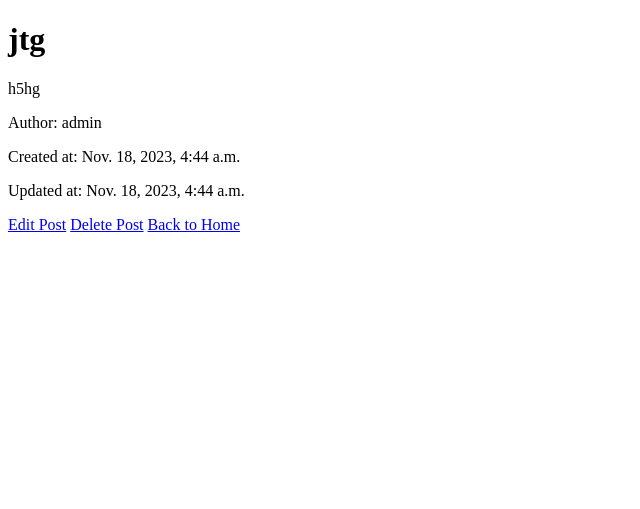
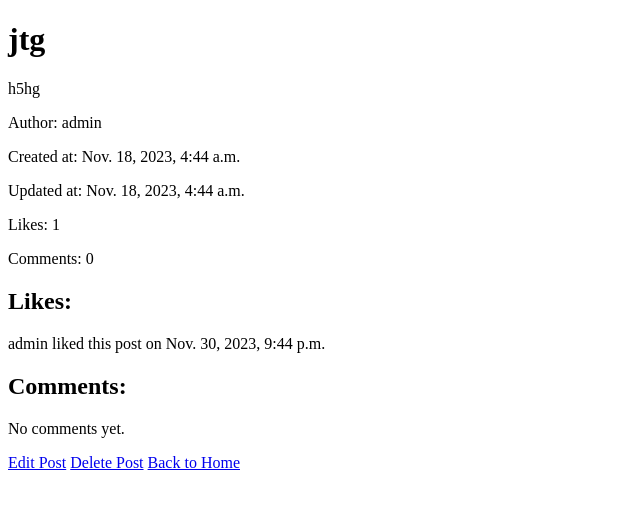
Before and after one commit to S1rDrifFlU/JaiMa-project, a Django app: page /post/4/ in a window 1280 px wide. Shown: the part 88-597 px from the top of the page, without its empty margins (0-640 px from the left). Run offline with Django 4.2, Linux system fonts and the light colour scheme; data comes from the database, SQL or seed files in the repository; both versions use the stored data as it was after the commit.

Commit message:
"likes and comments"

```diff
--- a/JaiMa/settings.py
+++ b/JaiMa/settings.py
@@ -124,4 +124,4 @@ STATIC_URL = 'static/'
 DEFAULT_AUTO_FIELD = 'django.db.models.BigAutoField'
 
 
-SIGNOUT_REDIRECT_URL = 'home'
+LOGIN_URL='/signin'
--- a/JaiMaApp/admin.py
+++ b/JaiMaApp/admin.py
@@ -1,4 +1,6 @@
 from django.contrib import admin
-from .models import BlogPost
+from .models import BlogPost,Like,Comment
 # Register your models here.
 admin.site.register(BlogPost)
+admin.site.register(Like)
+admin.site.register(Comment)
--- a/JaiMaApp/models.py
+++ b/JaiMaApp/models.py
@@ -8,6 +8,18 @@ class BlogPost(models.Model):
     created_at = models.DateTimeField(auto_now_add=True)
     updated_at = models.DateTimeField(auto_now=True)
 
+class Like(models.Model):
+    user = models.ForeignKey(User, on_delete=models.CASCADE)
+    post = models.ForeignKey(BlogPost, on_delete=models.CASCADE)
+    created_at = models.DateTimeField(auto_now_add=True)
+
+class Comment(models.Model):
+    user = models.ForeignKey(User, on_delete=models.CASCADE)
+    post = models.ForeignKey(BlogPost, on_delete=models.CASCADE)
+    content = models.TextField()
+    created_at = models.DateTimeField(auto_now_add=True)
+    updated_at = models.DateTimeField(auto_now=True)
+
 class UserProfile(models.Model):
     user = models.OneToOneField(User, on_delete=models.CASCADE)
     # Add additional fields for the user profile if needed
--- a/JaiMaApp/templates/JaiMaApp/base.html
+++ b/JaiMaApp/templates/JaiMaApp/base.html
@@ -10,7 +10,10 @@
             <li><a href="{% url 'home' %}">Home</a></li>
             {% if user.is_authenticated %}
                 <li><a href="{% url 'user_profile' %}">Profile</a></li>
-                <li><a href="{% url 'signout' %}">Logout</a></li>
+                <form action="{% url 'signout' %}" method="post">
+                    {% csrf_token %}
+                    <button class="btn btn-danger" type="submit">Logout</button>
+                </form>
             {% else %}
                 <li><a href="{% url 'signup' %}">Sign Up</a></li>
                 <li><a href="{% url 'signin' %}">Sign In</a></li>
--- a/JaiMaApp/templates/JaiMaApp/post_detail.html
+++ b/JaiMaApp/templates/JaiMaApp/post_detail.html
@@ -7,6 +7,25 @@
   <p>Created at: {{ post.created_at }}</p>
   <p>Updated at: {{ post.updated_at }}</p>
 
+  <p>Likes: {{ likes.count }}</p>
+
+  <!-- Display Comments Count -->
+  <p>Comments: {{ comments.count }}</p>
+
+  <h2>Likes:</h2>
+  {% for like in likes %}
+    <p>{{ like.user.username }} liked this post on {{ like.created_at }}</p>
+  {% empty %}
+    <p>No likes yet.</p>
+  {% endfor %}
+
+  <h2>Comments:</h2>
+  {% for comment in comments %}
+    <p>{{ comment.user.username }} commented on {{ comment.created_at }}: {{ comment.content }}</p>
+  {% empty %}
+    <p>No comments yet.</p>
+  {% endfor %}
+
   <a href="{% url 'post_update' post.pk %}">Edit Post</a>
   <a href="{% url 'post_delete' post.pk %}">Delete Post</a>
   <a href="{% url 'home' %}">Back to Home</a>
--- a/JaiMaApp/urls.py
+++ b/JaiMaApp/urls.py
@@ -1,6 +1,6 @@
 from django.urls import path,include
 from django.contrib.auth import views as auth_views
-from .views import home, profile,signin,signup,signout,user_profile,search_posts,search_posts_live,post_create,post_delete,post_detail,post_edit
+from .views import add_comment, home, post_comments, profile, set_like,signin,signup,signout,user_profile,search_posts,search_posts_live,post_create,post_delete,post_detail,post_edit
 
 urlpatterns = [
     path('', home, name='home'),
@@ -15,7 +15,9 @@ urlpatterns = [
     path('post/new/', post_create, name='post_create'),
     path('post/<int:pk>/edit/', post_edit, name='post_update'),
     path('post/<int:pk>/delete/', post_delete, name='post_delete'),
-    path('signout/', auth_views.LogoutView.as_view(next_page='home'), name='signout'),
-    path('accounts/', include(('django.contrib.auth.urls', 'auth'), namespace='auth')),
+    path('signout', signout,name="signout"),
+    path('set_like/<int:post_id>/', set_like, name='set_like'),
+    path('post/<int:pk>/comments/', post_comments, name='post_comments'),
+    path('post/<int:post_id>/add_comment/', add_comment, name='add_comment'),
     # Add other URLs as needed
 ]
--- a/JaiMaApp/views.py
+++ b/JaiMaApp/views.py
@@ -1,24 +1,28 @@
-from .models import BlogPost
+from .models import BlogPost, Like, Comment
 from django.shortcuts import render, redirect,get_object_or_404
 from django.http import JsonResponse
 
 from django.contrib.auth import login, authenticate,logout
-from .forms import SignUpForm, SignInForm,AuthenticationForm
+from .forms import CommentForm, SignUpForm, SignInForm,AuthenticationForm
 from django.contrib.auth.decorators import login_required
 from django.urls import reverse
 from .models import BlogPost
 from .forms import BlogPostForm
 
-@login_required
 def home(request):
     posts = BlogPost.objects.all()
 
-    # Check if the request user is the author of each post
     for post in posts:
+        # Check if the request user is the author of each post
         post.is_author = post.author == request.user
+
+        # Retrieve likes and comments for each post
+        post.likes = Like.objects.filter(post=post).count()
+        post.comments = Comment.objects.filter(post=post).count()
 
     return render(request, 'JaiMaApp/home.html', {'posts': posts})
 
+@login_required
 def profile(request):
     # Add logic to fetch user profile information
     return render(request, 'JaiMaApp/profile.html')
@@ -49,9 +53,7 @@ def signin(request):
 def user_profile(request):
     # Retrieve the user's username
     username = request.user.username
-
-    # Retrieve the user's blog posts
-    blog_posts = BlogPost.objects.filter(author=request.user)
+    blog_posts = BlogPost.objects.filter(author=request.user).prefetch_related('like_set', 'comment_set')
 
     context = {
         'username': username,
@@ -60,6 +62,7 @@ def user_profile(request):
 
     return render(request, 'JaiMaApp/user_profile.html', context)
 
+@login_required
 def signout(request):
     logout(request)
     return redirect('home')
@@ -83,7 +86,12 @@ def search_posts_live(request):
 
 def post_detail(request, pk):
     post = get_object_or_404(BlogPost, pk=pk)
-    return render(request, 'JaiMaApp/post_detail.html', {'post': post})
+
+    # Retrieve likes and comments for the post
+    likes = Like.objects.filter(post=post)
+    comments = Comment.objects.filter(post=post)
+
+    return render(request, 'JaiMaApp/post_detail.html', {'post': post, 'likes': likes, 'comments': comments})
 
 @login_required
 def post_create(request):
@@ -123,3 +131,43 @@ def post_delete(request, pk):
         return redirect('home')
 
     return render(request, 'JaiMaApp/post_confirm_delete.html', {'post': post})
+
+@login_required
+def set_like(request, post_id):
+    post = get_object_or_404(BlogPost, pk=post_id)
+    existing_like = Like.objects.filter(user=request.user, post=post).first()
+
+    if existing_like:
+        existing_like.delete()
+    else:
+        Like.objects.create(user=request.user, post=post)
+
+    referring_page = request.META.get('HTTP_REFERER')
+
+    # Use a default URL in case the referring page is not available
+    redirect_url = referring_page or reverse('home')
+
+    return redirect(redirect_url)
+
+def post_comments(request, pk):
+    post = get_object_or_404(BlogPost, pk=pk)
+    comments = Comment.objects.filter(post=post)
+    return render(request, 'JaiMaApp/post_comments.html', {'post': post, 'comments': comments})
+
+@login_required
+def add_comment(request, post_id):
+    post = get_object_or_404(BlogPost, pk=post_id)
+
+    if request.method == 'POST':
+        form = CommentForm(request.POST)
+
+        if form.is_valid():
+            comment = form.save(commit=False)
+            comment.user = request.user
+            comment.post = post
+            comment.save()
+            return redirect('post_comments', pk=post.pk)
+    else:
+        form = CommentForm()
+
+    return render(request, 'JaiMaApp/add_comment.html', {'form': form, 'post': post})
```
Also changed, not shown: JaiMaApp/forms.py (+6 -1 lines), JaiMaApp/templates/JaiMaApp/add_comment.html (added, +17 -0 lines), JaiMaApp/templates/JaiMaApp/home.html (+17 -0 lines), JaiMaApp/templates/JaiMaApp/post_comments.html (added, +28 -0 lines), JaiMaApp/templates/JaiMaApp/user_profile.html (+18 -1 lines), JaiMaApp/migrations/0004_like_comment.py (added), db.sqlite3.
